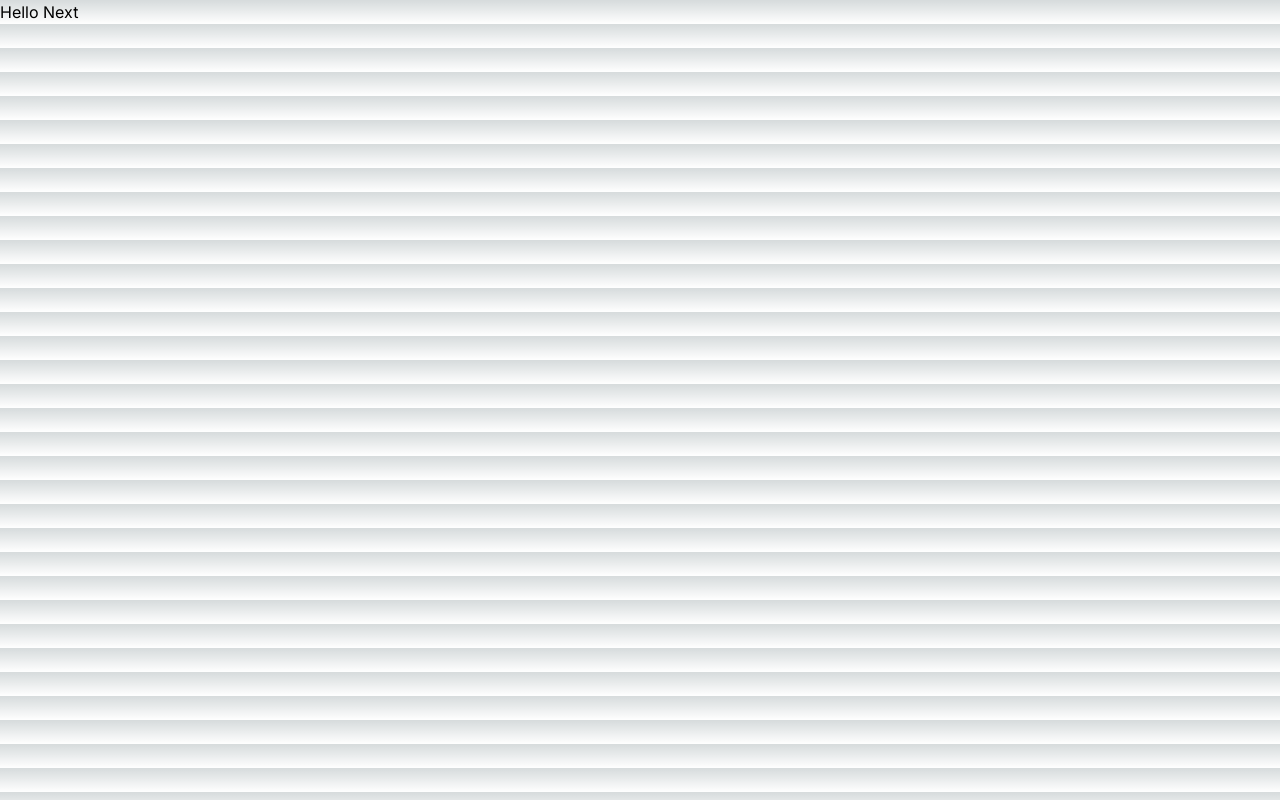
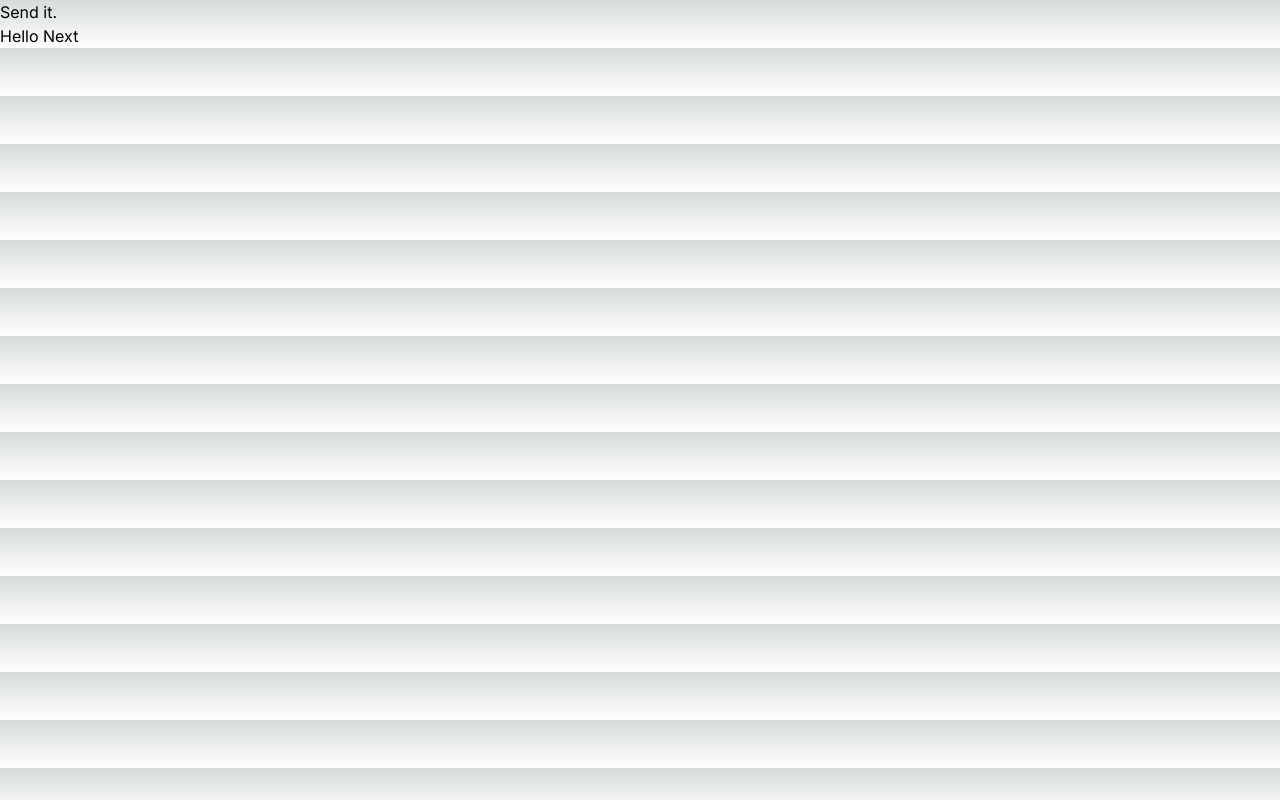
Before and after one commit to KylePep/postit, a Next.js app: page / in a window 1280 px wide. Built offline with nearby package versions, Linux system fonts and the light colour scheme.

Commit message:
created nav component

```diff
--- /dev/null
+++ b/app/auth/Nav.tsx
@@ -0,0 +1,12 @@
+import Link from "next/link";
+
+
+export default async function Nav(){
+  return (
+  <nav>
+  <Link href={"/"}>
+    <h1>Send it.</h1>
+  </Link>
+  </nav>
+  )
+}
--- a/app/layout.tsx
+++ b/app/layout.tsx
@@ -1,6 +1,7 @@
 import type { Metadata } from "next";
 import { Inter } from "next/font/google";
 import "./globals.css";
+import Nav from "./auth/Nav";
 
 const inter = Inter({ subsets: ["latin"] });
 
@@ -16,7 +17,11 @@ export default function RootLayout({
 }>) {
   return (
     <html lang="en">
-      <body className={inter.className}>{children}</body>
+
+      <body className={inter.className}>
+        <Nav/>
+        {children}
+        </body>
     </html>
   );
 }
```
